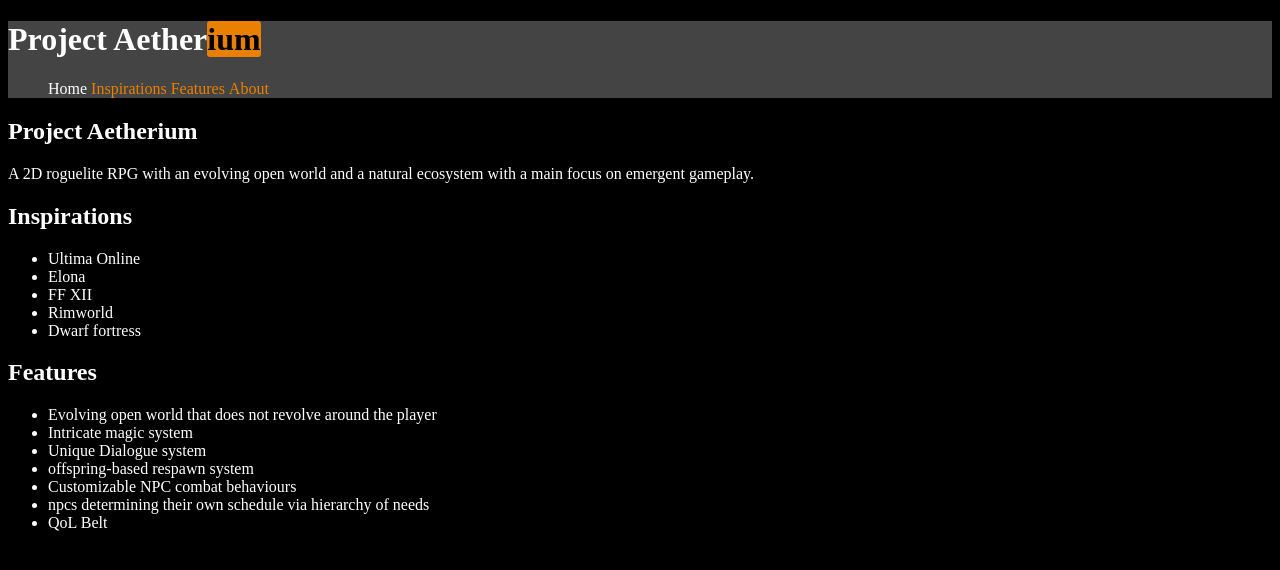
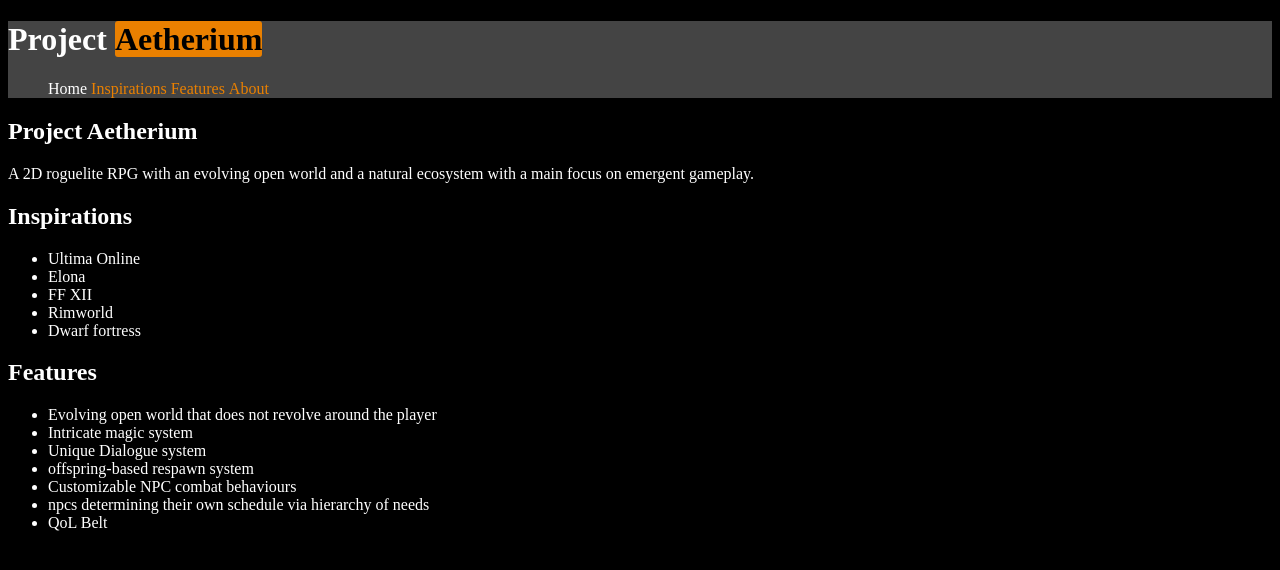
Before and after one commit to FlippantKitten/ProjectAetherium, a plain HTML site: page index.html in a window 1280 px wide. Drawn offline with Linux system fonts and the light colour scheme; a script that the page names is missing.

Commit message:
minor css change

```diff
--- a/index.html
+++ b/index.html
@@ -13,7 +13,7 @@
 
 <body>
     <header>
-        <h1>Project Aether<div class="logoend">ium</div></h1>
+        <h1>Project <div class="logoend">Aetherium</div></h1>
         <nav>
             <ul>
                 <li>Home</li>
```
